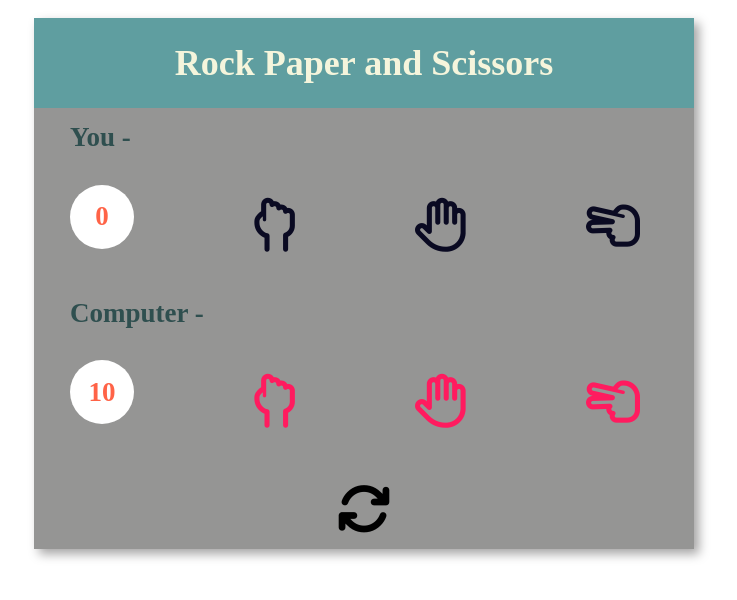
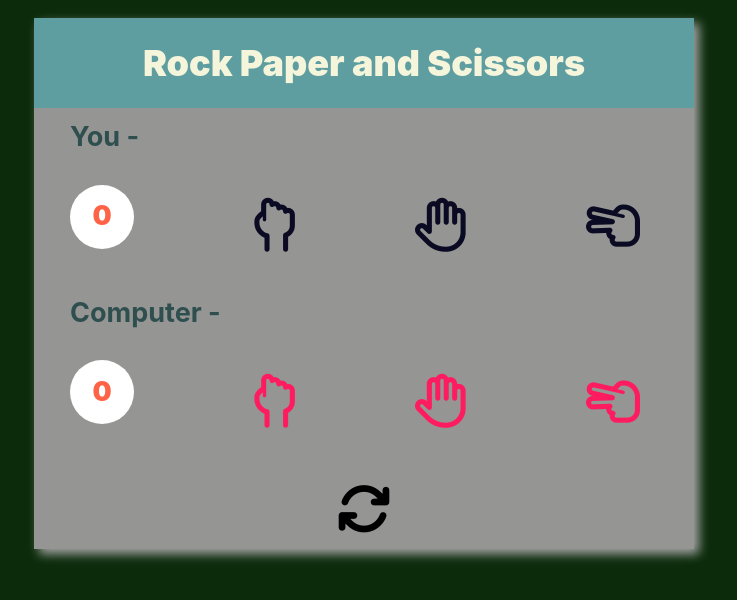
Before and after one commit to shanu281/rock-paper-scissor, a plain HTML site: page index.html in a window 1280 px wide. Both pictures are taken after a click on the icon 640 px from the left and 508 px from the top of the page. Shown: the whole page, without its empty margins (276-1013 px from the left). Drawn offline with Linux system fonts and the light colour scheme.

Commit message:
background color added

```diff
--- a/script.js
+++ b/script.js
@@ -47,5 +47,5 @@ player.addEventListener("click", (event) => {
 
 reset.addEventListener("click", (event) => {
   playerScore.innerText = 0;
-  computerScore.innerText = 10;
+  computerScore.innerText = 0;
 });
--- a/style.css
+++ b/style.css
@@ -25,6 +25,10 @@ footer, header, hgroup, menu, nav, section {
 }
 body {
     line-height: 1;
+    background-color: rgb(11, 43, 11);
+    font-size: 2rem;
+
+    font-family: -apple-system, BlinkMacSystemFont, 'Segoe UI', Roboto, Oxygen, Ubuntu, Cantarell, 'Open Sans', 'Helvetica Neue', sans-serif;
 }
 ol, ul {
     list-style: none;
```
